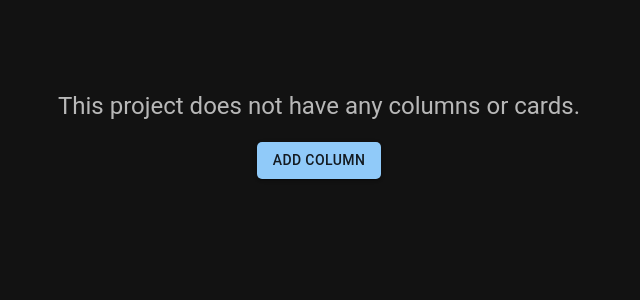
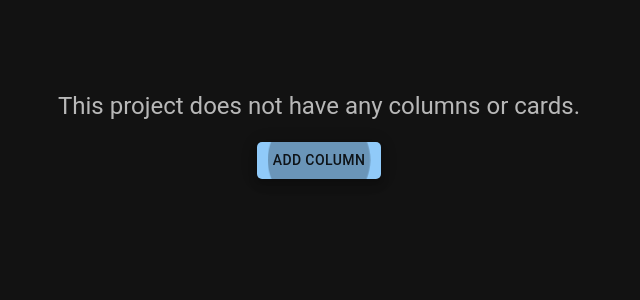
Before and after one commit to defidavid/kanban, a React (Create React App) app: page / in a window 1280 px wide. Shown: the top 300 px of the page, without its empty margins (321-961 px from the left). Built offline with nearby package versions, Linux system fonts and the light colour scheme.

Commit message:
Added focus

```diff
--- a/src/components/EmptyBoard/index.tsx
+++ b/src/components/EmptyBoard/index.tsx
@@ -2,9 +2,17 @@ import Button from "@mui/material/Button";
 import Box from "@mui/material/Box";
 import Typography from "@mui/material/Typography";
 import { useTranslation } from "react-i18next";
+import { useEffect, useRef } from "react";
 
 export default function EmptyBoard({ onClick }: { onClick: () => void }): JSX.Element {
   const { t } = useTranslation();
+  const ref = useRef<HTMLButtonElement>(null);
+
+  useEffect(() => {
+    if (ref.current) {
+      ref.current.focus();
+    }
+  }, []);
 
   return (
     <Box display="flex" pt={15} pr={20} pl={20} margin={"0 auto"} alignItems="center" flexDirection="column">
@@ -12,7 +20,7 @@ export default function EmptyBoard({ onClick }: { onClick: () => void }): JSX.El
         {t("messages.EmptyBoard")}
       </Typography>
       <Box mt={4}>
-        <Button variant="contained" onClick={onClick}>
+        <Button ref={ref} variant="contained" onClick={onClick}>
           {t("words.AddColumn")}
         </Button>
       </Box>
--- a/src/containers/Column/index.tsx
+++ b/src/containers/Column/index.tsx
@@ -4,7 +4,7 @@ import { ColumnState } from "../../contexts/kanban/types";
 import IconButton from "@mui/material/IconButton";
 import AddIcon from "@mui/icons-material/Add";
 import { useDrag, useDrop, XYCoord } from "react-dnd";
-import { useCallback, useRef, useState } from "react";
+import { useCallback, useEffect, useRef, useState } from "react";
 import EditColumnModal from "../EditColumnModal";
 import useKanban from "../../hooks/useKanban";
 import AddTaskModal from "../AddTaskModal";
@@ -24,6 +24,14 @@ type ColumnDragItem = {
 export default function Column({ column, index }: { column: ColumnState; index: number }): JSX.Element {
   const [editColumnOpen, setEditColumnOpen] = useState(false);
   const [addTaskOpen, setAddTaskOpen] = useState(false);
+
+  const addColumnButtonRef = useRef<HTMLButtonElement>(null);
+
+  useEffect(() => {
+    if (addColumnButtonRef.current) {
+      addColumnButtonRef.current.focus();
+    }
+  }, []);
 
   const bp = useWindowBreakpoint();
 
@@ -180,6 +188,7 @@ export default function Column({ column, index }: { column: ColumnState; index:
             </Box>
             <Box display="flex">
               <IconButton
+                ref={addColumnButtonRef}
                 onClick={() => {
                   setAddTaskOpen(true);
                 }}
```
